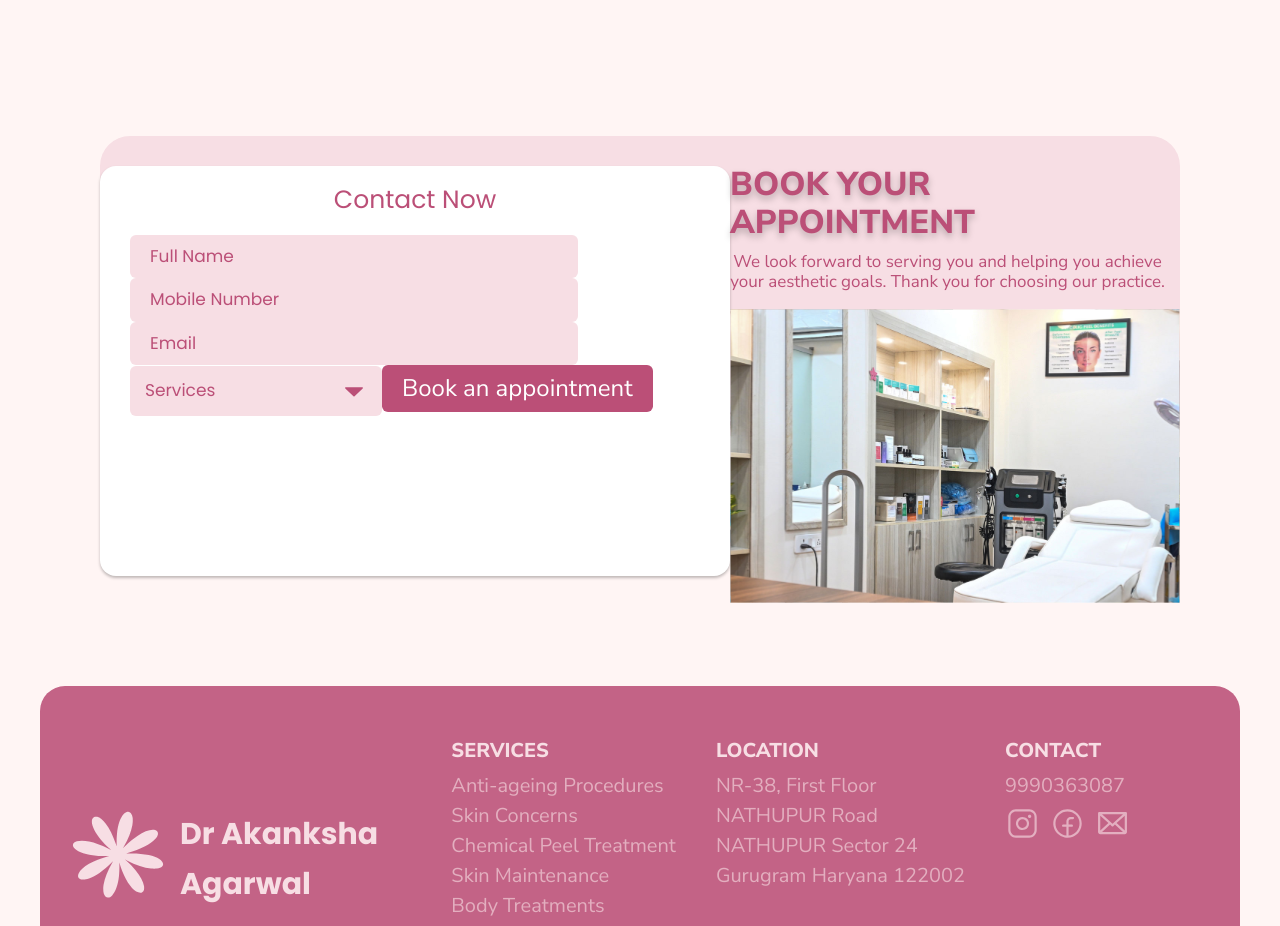
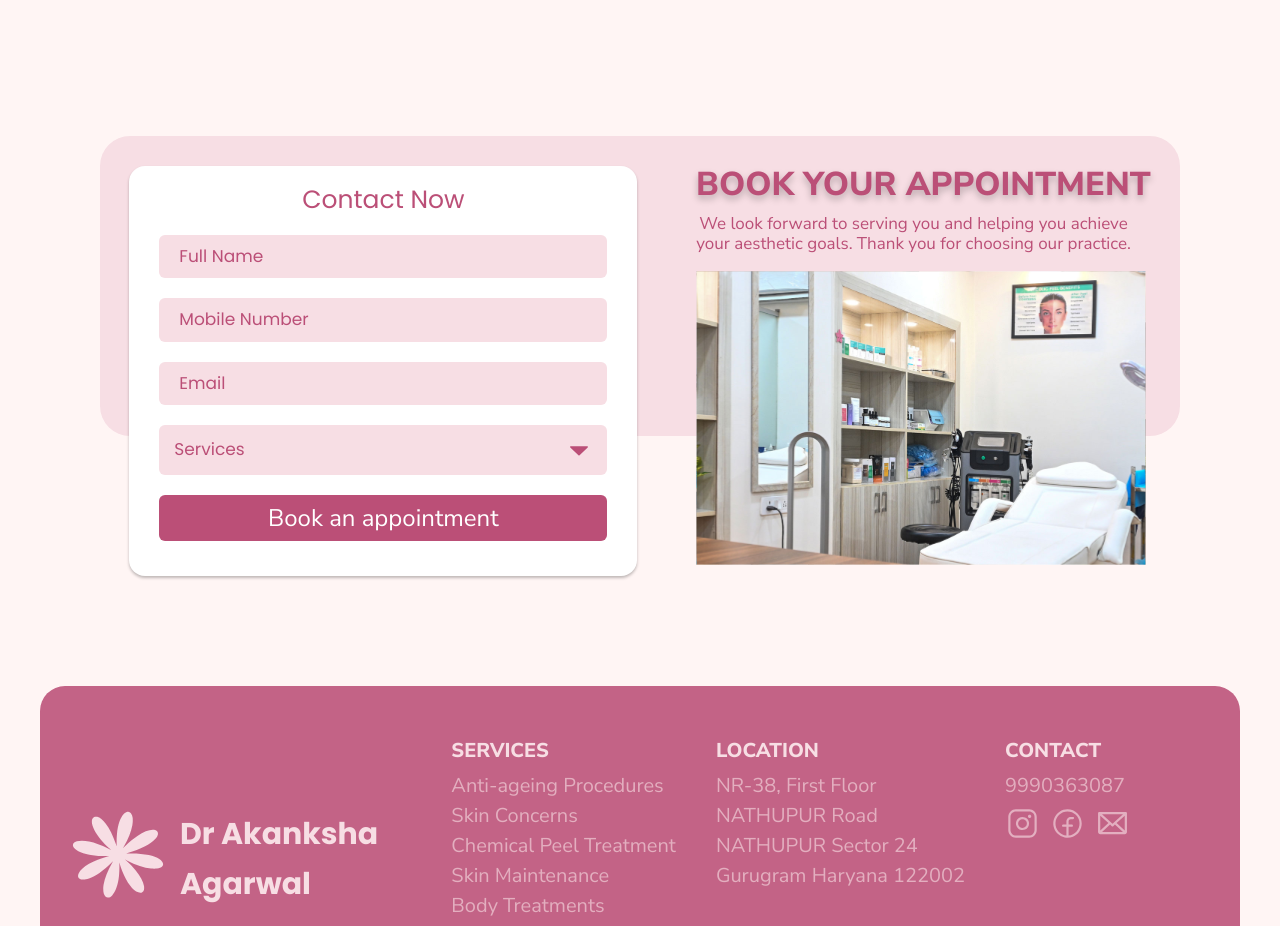
Before and after one commit to laibaahsan27/dr, a Next.js app in the folder frontend/: page / in a window 1280 px wide. Shown: the part 1880-2806 px from the top of the page. Built offline with nearby package versions, Linux system fonts and the light colour scheme.

Commit message:
css fixed

```diff
--- a/frontend/src/components/appointment/appointment.jsx
+++ b/frontend/src/components/appointment/appointment.jsx
@@ -43,9 +43,9 @@
   };
   return (
     <div className="bookA">
-      <div className="bookForm">
+      <div >
+      <form className="bookForm" onSubmit={handleSubmit}>
       <div className="contnow">contact now</div>
-      <form onSubmit={handleSubmit}>
         <input className="bookInput" type="text" placeholder="Full Name" value={formData.fullName}
                 onChange={handleFormChange} name="fullName"  />
         <input className="bookInput" type="text" placeholder="Mobile Number" name="phoneNumber" value={formData.phoneNumber}
```
